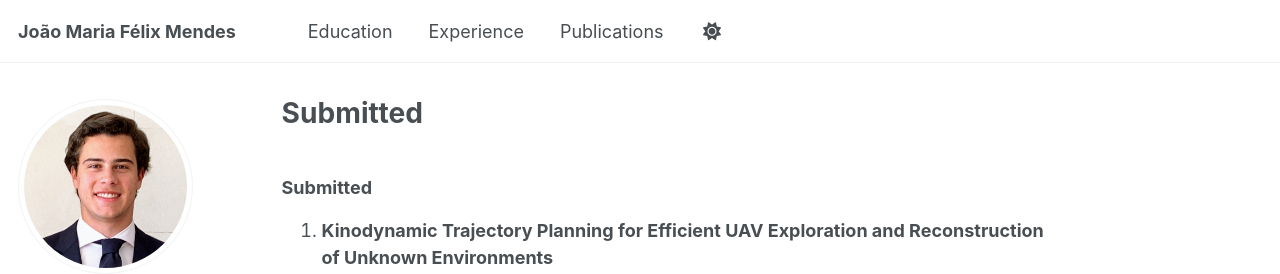
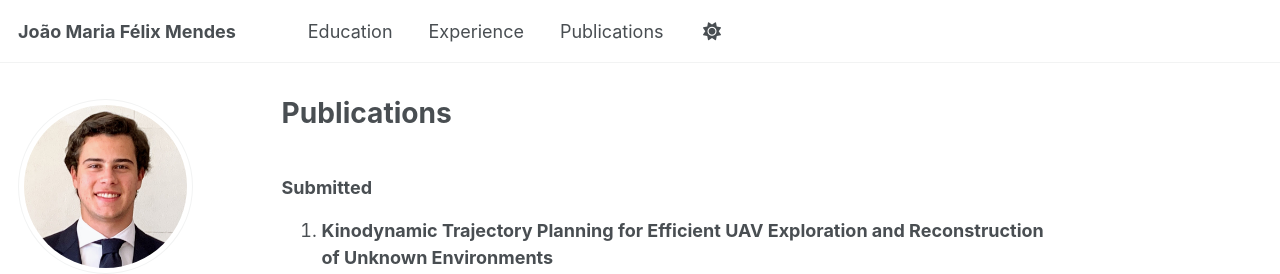
Before and after one commit to joaom2a0r0i1a/joaom2a0r0i1a.github.io, a Jekyll site: the page built from _pages/publications.md, in a window 1280 px wide. Shown: the top 274 px of the page. Built offline with Jekyll 4.4.1, drawn with Linux system fonts in a browser that asks for light colours; some web fonts are replaced; our own code applies the rules of GitHub Pages for plain Markdown files; a script that is not in the unit is left out.

Commit message:
Add front matter to publications.md
Added front matter for publications page.

```diff
--- a/_pages/publications.md
+++ b/_pages/publications.md
@@ -1,3 +1,10 @@
+---
+layout: single
+title: "Publications"
+permalink: /publications/
+author_profile: true
+---
+
 ### Submitted
 1. **Kinodynamic Trajectory Planning for Efficient UAV Exploration and Reconstruction of Unknown Environments**
    *IEEE Robotics and Automation Letters (RAL)* — Revised & Resubmitted, Currently under Revision, 2025.
```
